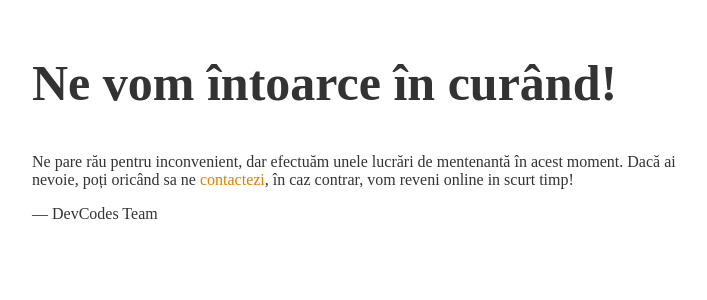
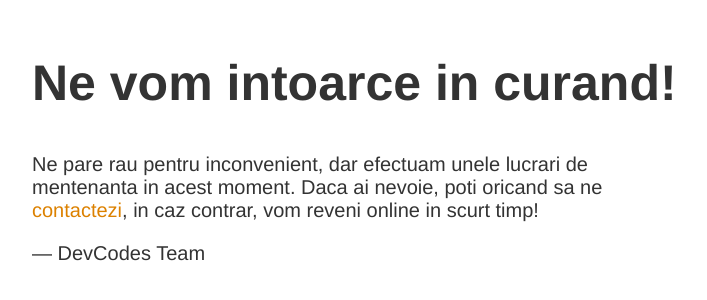
Before and after one commit to Iulian-Dragomirescu/maintenance-page, a plain HTML site: page index.html in a window 1280 px wide. Shown: the part 146-446 px from the top of the page, without its empty margins (283-990 px from the left). Drawn offline with Linux system fonts and the light colour scheme.

```diff
--- a/index.html
+++ b/index.html
@@ -9,6 +9,7 @@
     font-size: 50px;
   }
   body {
+    font: 20px Helvetica, sans-serif;
     color: #333;
   }
   article {
@@ -28,12 +29,12 @@
 </style>
 
 <article>
-  <h1>Ne vom întoarce în curând!</h1>
+  <h1>Ne vom intoarce in curand!</h1>
   <div>
     <p>
-      Ne pare rău pentru inconvenient, dar efectuăm unele lucrări de mentenantă
-      în acest moment. Dacă ai nevoie, poți oricând sa ne
-      <a href="mailto:office@devcodes.ro">contactezi</a>, în caz contrar, vom
+      Ne pare rau pentru inconvenient, dar efectuam unele lucrari de mentenanta
+      in acest moment. Daca ai nevoie, poti oricand sa ne
+      <a href="mailto:office@devcodes.ro">contactezi</a>, in caz contrar, vom
       reveni online in scurt timp!
     </p>
     <p>&mdash; DevCodes Team</p>
```
